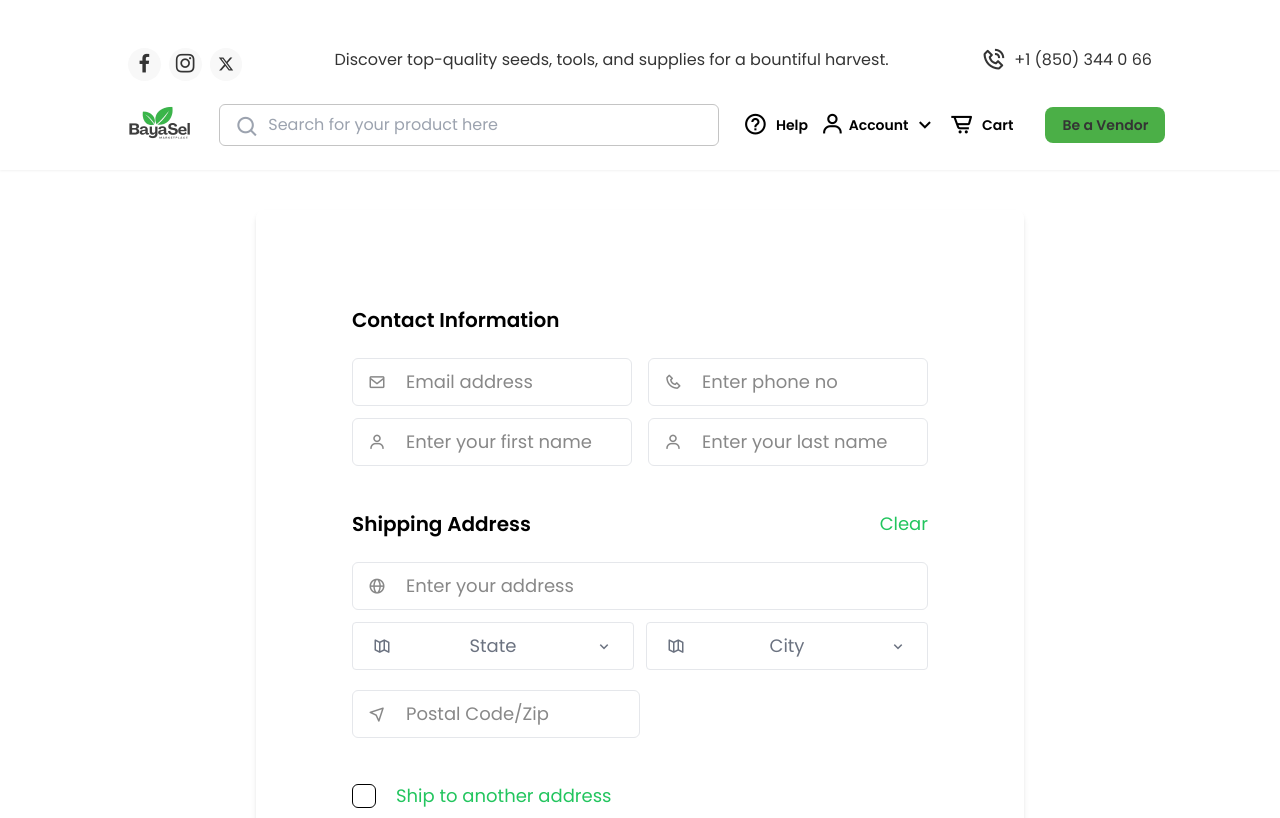
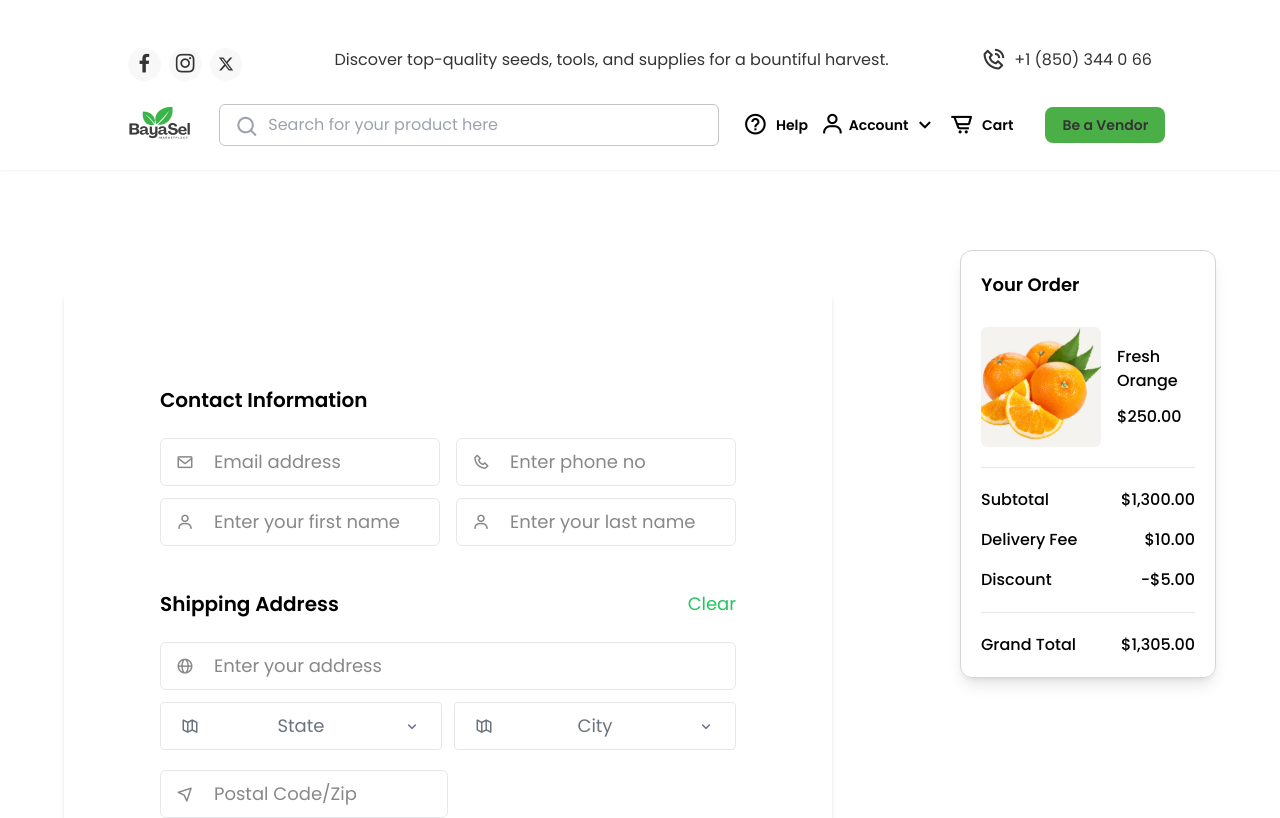
Before and after one commit to BayaSel/BayaSel, a React (Vite) app: page /checkout in a window 1280 px wide. Shown: the top 818 px of the page. Built offline with nearby package versions, Linux system fonts and the light colour scheme.

Commit message:
added all components for checkout screen

```diff
--- a/src/pages/Checkout.jsx
+++ b/src/pages/Checkout.jsx
@@ -1,12 +1,16 @@
 import Footer from "../components/Footer"
 import Header from "../components/Header"
 import CheckoutForm from "../components/Form/CheckoutForm"
+import Order from "../components/Order"
 
 const Checkout =()=>{
     return(
         <>
             <Header />
-            <CheckoutForm />
+            <div className="block md:flex md:mt-20">
+                <CheckoutForm />
+                <Order />
+            </div>
             <Footer/>
         </>
     )
```
